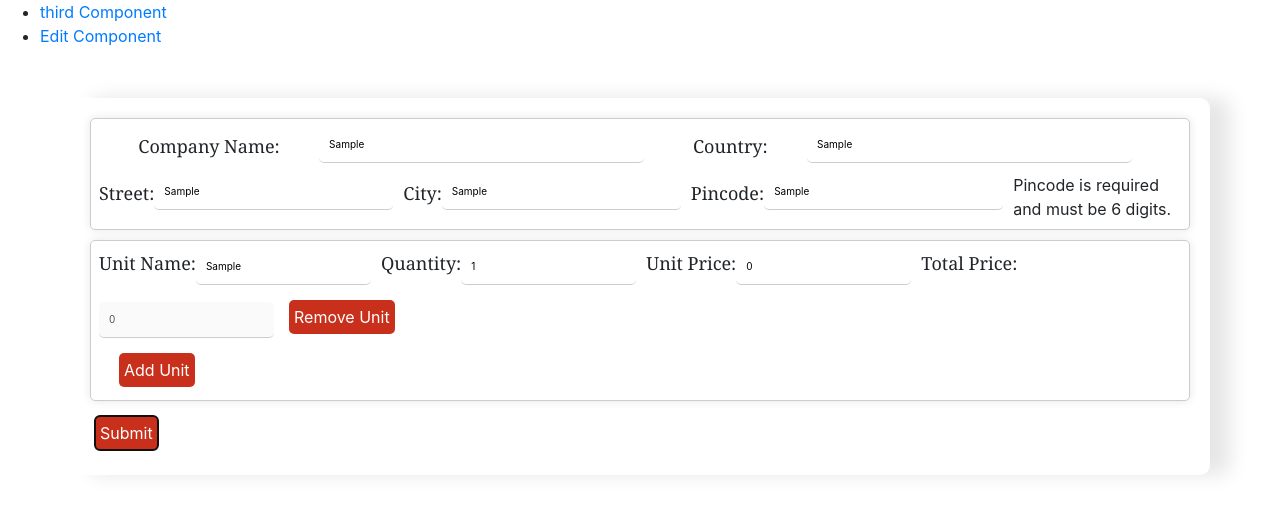
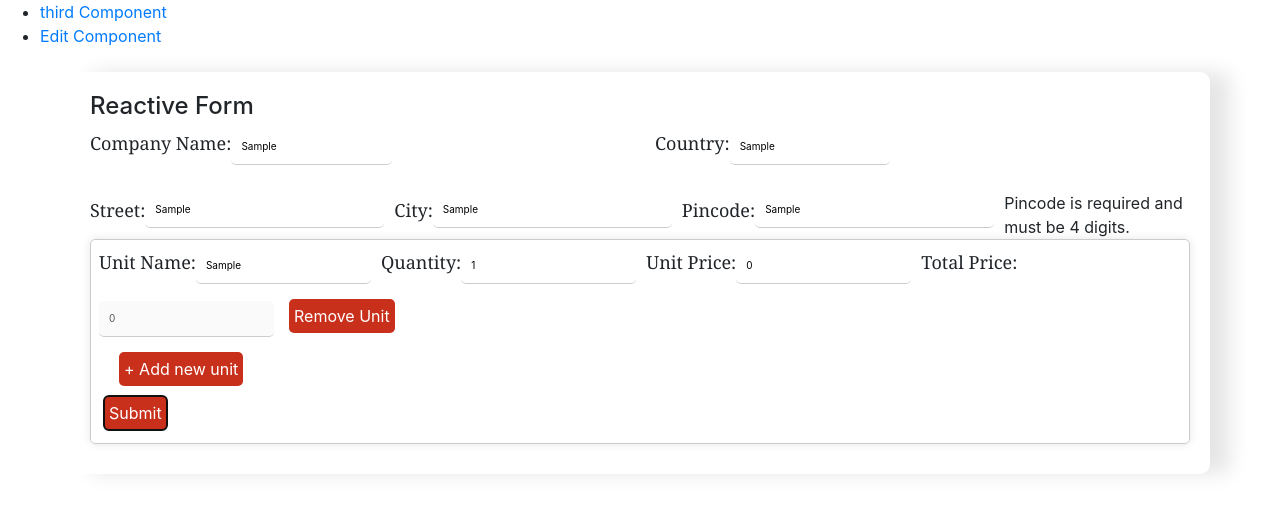
Before and after one commit to an-nikita/Angular, an Angular app: page /third in a window 1280 px wide. Both pictures are taken after typing "Sample", "Sample", "Sample", "Sample", "Sample", "Sample" into the empty fields and a click on the button "Submit". Shown: the top 514 px of the page. Built offline with nearby package versions, Linux system fonts and the light colour scheme.

Commit message:
Routing Task

```diff
--- a/src/app/third/third.component.html
+++ b/src/app/third/third.component.html
@@ -1,4 +1,4 @@
-<div class="container">
+<!-- <div class="container">
   <form [formGroup]="form" >
       <div class="form-field">
           <div class="input-field">
@@ -31,7 +31,7 @@
               <label>Pincode:</label>
               <input formControlName="pincode"  size="30">
               <div *ngIf="form.get('pincode')?.invalid && form.get('pincode')?.touched">
-                  Pincode is required and must be 6 digits.
+                  Pincode is required and must be 4 digits.
               </div>
           </div>
       </div>
@@ -63,10 +63,11 @@
                       Unit price is required and must be at least 0.
                   </div>
               </div>
-              <div class="col-md-4">
+              <div class="col-sm-4">
               <button type="button" (click)="addUnit()">Add Unit</button>
+              </div>
           </div>
-          </div>
+
       </div>
 
       <button type="submit" (click)="onSubmit()">Submit</button>
@@ -74,3 +75,88 @@
 
   </form>
 </div>
+ -->
+ <div class="container mt-4">
+    <h4>Reactive Form</h4>
+    <form [formGroup]="form" >
+
+      <div class="form-group row">
+        <div class="col-sm-6">
+            <label>Company Name:</label>
+            <input formControlName="companyName"  style="width: 30%;">
+            <div *ngIf="form.get('companyName')?.invalid && form.get('companyName')?.touched">
+                Company name is required.
+            </div>
+
+        </div>
+
+        <div class="col-sm-6">
+            <label>Country:</label>
+            <input formControlName="country"  style="width: 30%;">
+            <div *ngIf="form.get('country')?.invalid && form.get('country')?.touched">
+                Country is required.
+            </div>
+        </div>
+      </div>
+
+
+
+      <div class="input-field">
+        <label>Street:</label>
+        <input formControlName="street"  size="30">
+        <div *ngIf="form.get('street')?.invalid && form.get('street')?.touched">
+            Street is required.
+        </div>
+
+        <label>City:</label>
+        <input formControlName="city"  size="30">
+        <div *ngIf="form.get('city')?.invalid && form.get('city')?.touched">
+            City is required.
+        </div>
+
+        <label>Pincode:</label>
+        <input formControlName="pincode"  size="30">
+        <div *ngIf="form.get('pincode')?.invalid && form.get('pincode')?.touched">
+            Pincode is required and must be 4 digits.
+        </div>
+    </div>
+
+
+
+    <div class="form-field">
+        <div formArrayName="units">
+            <div *ngFor="let unit of units.controls; let i = index" [formGroupName]="i">
+                <label>Unit Name:</label>
+                <input formControlName="unitName" >
+
+                <label>Quantity:</label>
+                <input formControlName="quantity"  type="number">
+
+                <label>Unit Price:</label>
+                <input formControlName="unitPrice"  type="number">
+
+                <label>Total Price:</label>
+                <input formControlName="totalPrice"  type="number">
+
+                <button type="button" (click)="removeUnit(i)">Remove Unit</button>
+
+                <div *ngIf="unit.get('unitName')?.invalid && unit.get('unitName')?.touched">
+                    Unit name is required.
+                </div>
+                <div *ngIf="unit.get('quantity')?.invalid && unit.get('quantity')?.touched">
+                    Quantity is required and must be at least 1.
+                </div>
+                <div *ngIf="unit.get('unitPrice')?.invalid && unit.get('unitPrice')?.touched">
+                    Unit price is required and must be at least 0.
+                </div>
+            </div>
+        <div class="col-sm-4">
+        <button type="button" (click)="addUnit()">+ Add new unit</button>
+       </div>
+      </div>
+
+
+      <button type="submit" (click)="onSubmit()">Submit</button>
+
+
+  </div>
--- a/src/app/third/third.component.ts
+++ b/src/app/third/third.component.ts
@@ -21,7 +21,7 @@ export class ThirdComponent implements OnInit {
       country: ['', Validators.required],
       street: ['', Validators.required],
       city: ['', Validators.required],
-      pincode: ['', [Validators.required, Validators.pattern('^[0-9]{6}$')]],
+      pincode: ['', [Validators.required, Validators.pattern('^[0-9]{4}$')]],
       units: this.fb.array([this.createUnit()])
     });
   }
```
